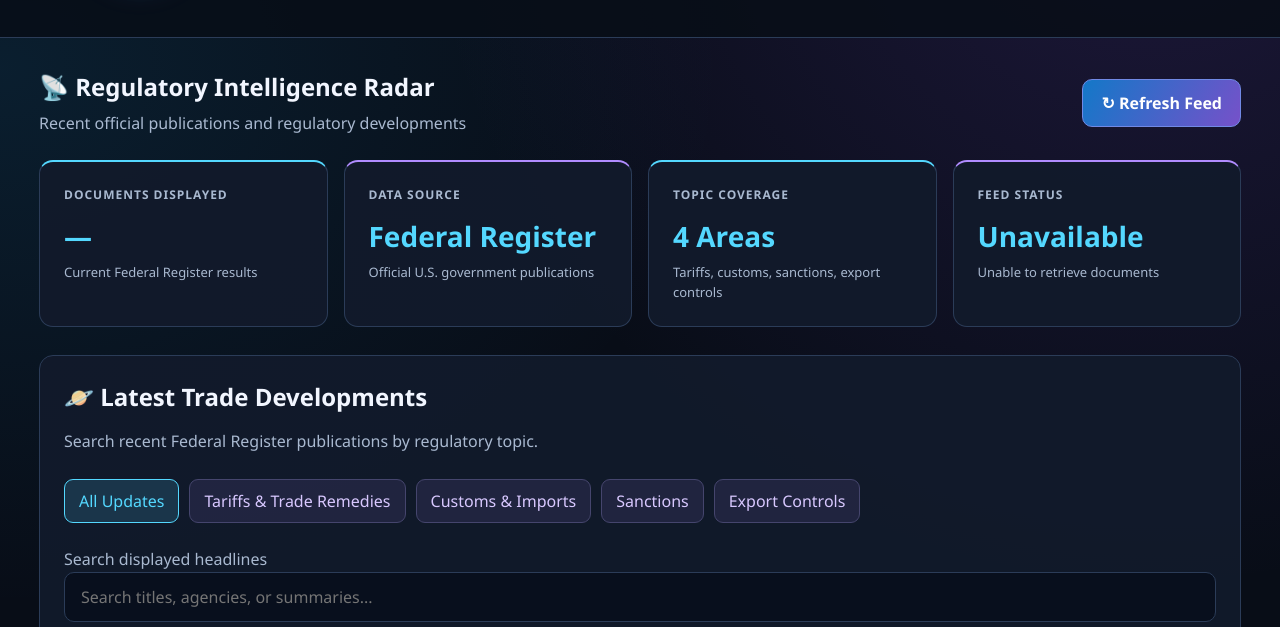
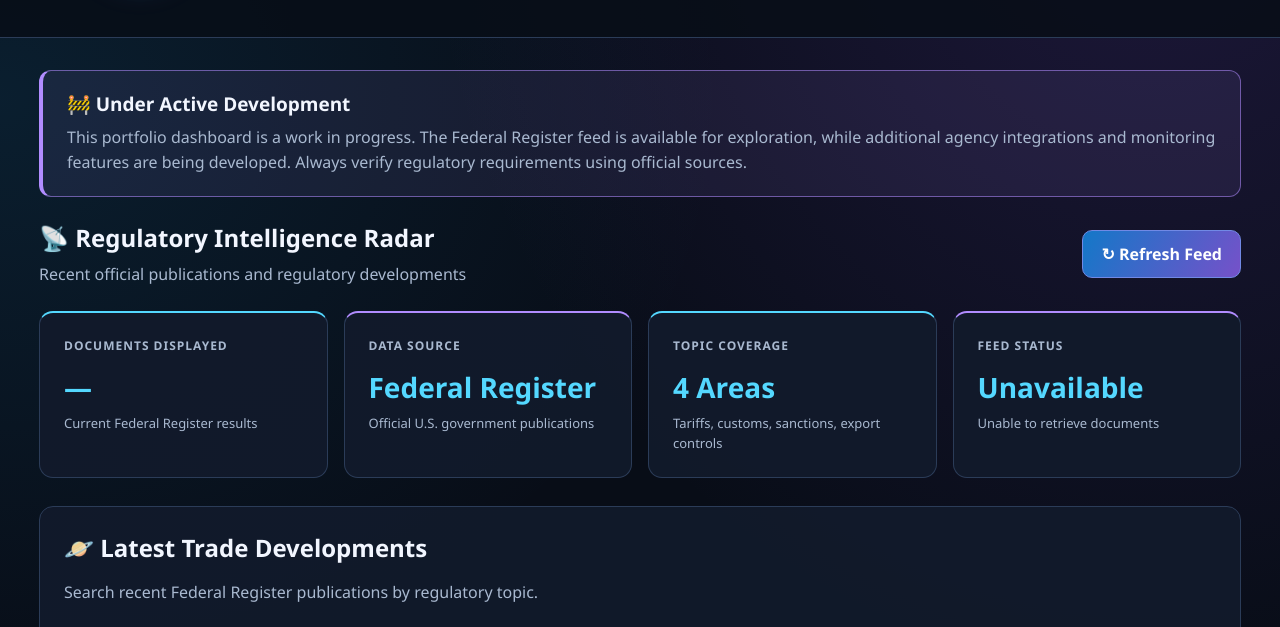
Before and after one commit to gkarnelle/Trade-Intelligence-Command-Center, a plain HTML site: page index.html in a window 1280 px wide. Shown: the part 170-797 px from the top of the page. Drawn offline with Linux system fonts and the light colour scheme; no server answers.

Commit message:
Add development status notice

```diff
--- a/index.html
+++ b/index.html
@@ -118,6 +118,28 @@
       max-width: 1250px;
       margin: auto;
       padding: 32px 24px 60px;
+    }
+
+
+    .development-notice {
+      margin-bottom: 24px;
+      padding: 20px 24px;
+      border: 1px solid rgba(177, 140, 255, 0.55);
+      border-left: 4px solid var(--purple);
+      border-radius: 12px;
+      background: rgba(177, 140, 255, 0.09);
+    }
+
+    .development-notice h2 {
+      margin: 0 0 8px;
+      font-size: 19px;
+      color: var(--text);
+    }
+
+    .development-notice p {
+      margin: 0;
+      color: var(--muted);
+      line-height: 1.6;
     }
 
     .toolbar {
@@ -361,6 +383,18 @@
   <!-- DASHBOARD -->
 
   <main>
+
+    <!-- DEVELOPMENT STATUS -->
+    <section class="development-notice" aria-labelledby="development-title">
+      <h2 id="development-title">🚧 Under Active Development</h2>
+      <p>
+        This portfolio dashboard is a work in progress. The Federal Register feed
+        is available for exploration, while additional agency integrations and
+        monitoring features are being developed. Always verify regulatory
+        requirements using official sources.
+      </p>
+    </section>
+
 
     <div class="toolbar">
       <div>
```
